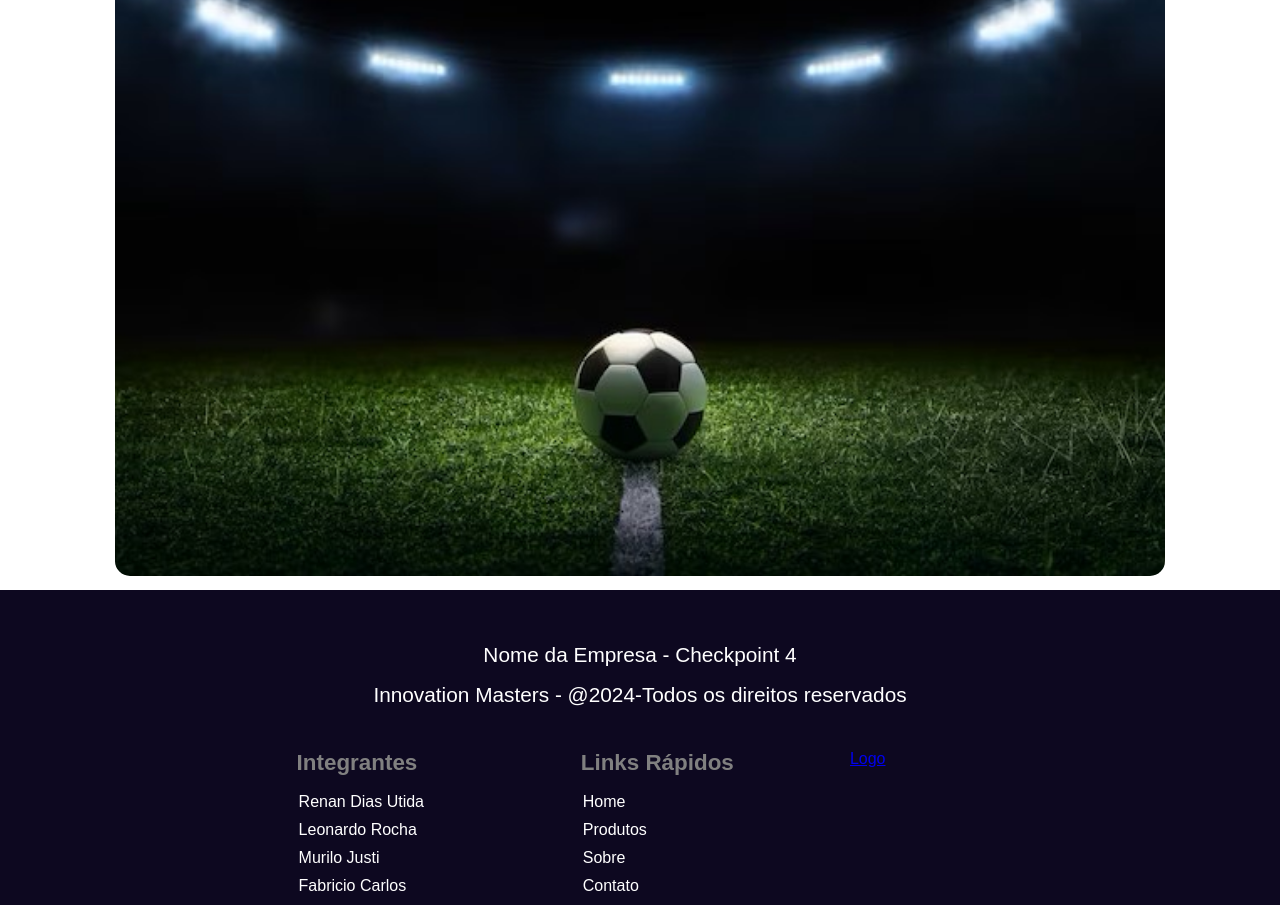
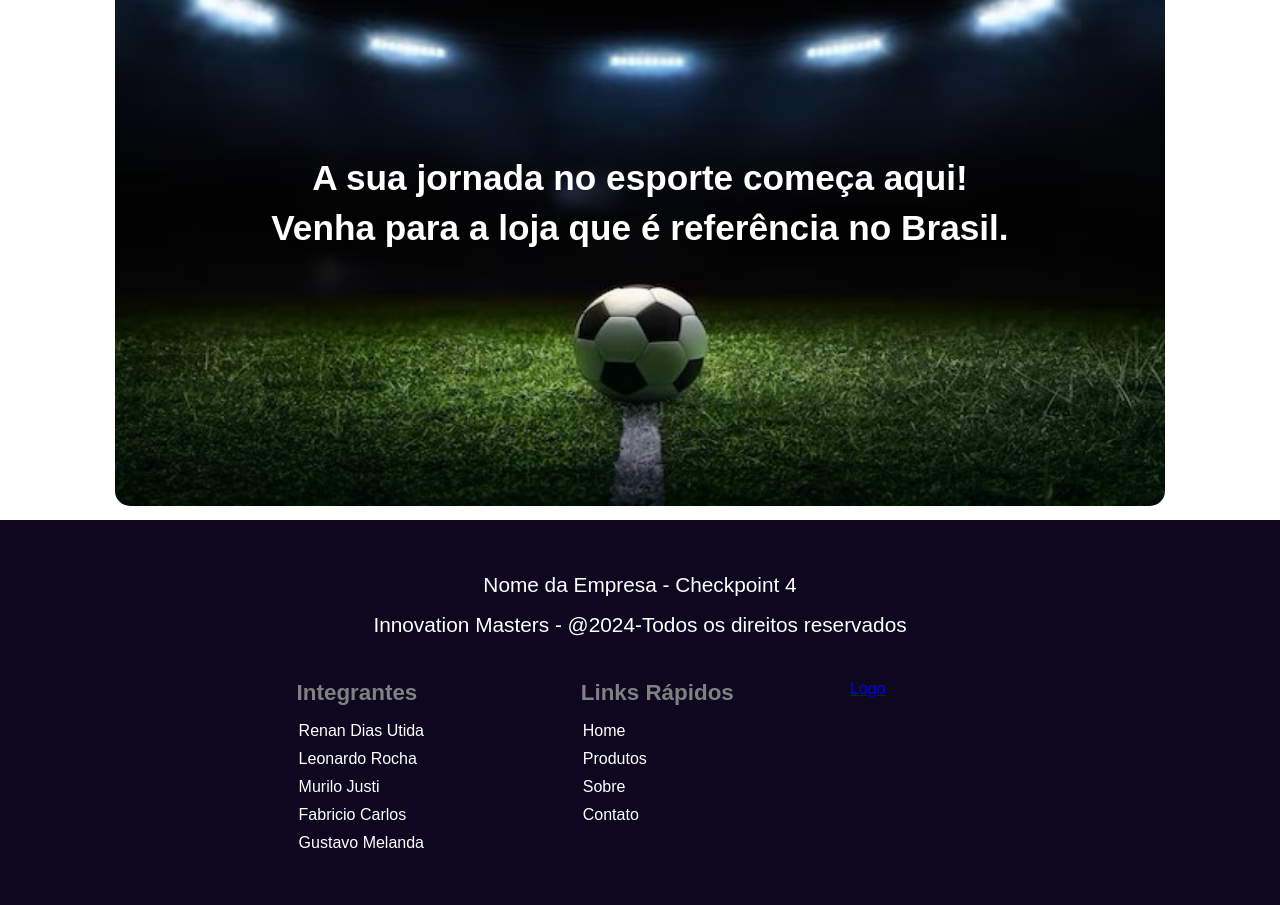
Before and after one commit to Innovation-Masters/projeto1-cp1, a React (Vite) app: page / in a window 1280 px wide. Shown: the part 2040-2945 px from the top of the page. Built offline with nearby package versions, Linux system fonts and the light colour scheme.

Commit message:
Organizando o home - Fabricio Carlos

```diff
--- a/src/css/home.css
+++ b/src/css/home.css
@@ -148,25 +148,23 @@
 
 .esporte-geral a {
     margin: 10px 35px;
-    position: relative;
 
 }
 .esporte-geral a img {
     width: 82vw;
-    min-height: 600px;
+    max-height: 600px;
     border-radius: 15px;
 }
 
-.esporte-geral a .conheca {
-    position: absolute;
+.esporte-geral .conheca {
     display: flex;
     flex-direction: column;
-    justify-content: center; /* Centraliza verticalmente */
-    align-items: center; /* Centraliza horizontalmente */
+    position: absolute;
+    justify-content: center;
+    align-items: center;
     text-align: center;
-    z-index: 1; /* Garante que o texto esteja acima da imagem */
     padding: 20px;
-    background-color: rgba(0, 0, 0, 0.5); /* Fundo semitransparente para melhorar a visibilidade */
+    width: 80%;
     border-radius: 10px;
 }
 
--- a/src/routes/Home.jsx
+++ b/src/routes/Home.jsx
@@ -67,11 +67,11 @@ const Home = () => {
             <section className='esporte-geral'>
                 <Link to='/produtos'>
                     <img src={EsporteGeral} alt="Esporte Geral" />
-                    <div className='conheca'>
-                        <h2>A sua jornada no esporte começa aqui!</h2>
-                        <h2>Venha para a loja que é referência no Brasil.</h2>
-                    </div>
                 </Link>
+                <div className='conheca'>
+                    <h2>A sua jornada no esporte começa aqui!</h2>
+                    <h2>Venha para a loja que é referência no Brasil.</h2>
+                </div>
             </section>
         </main>
     </>
```
